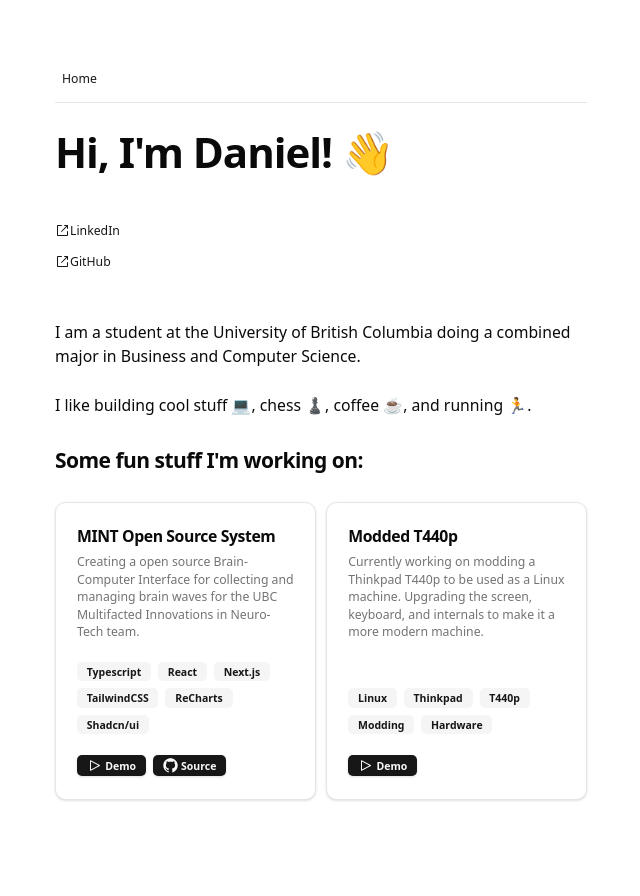
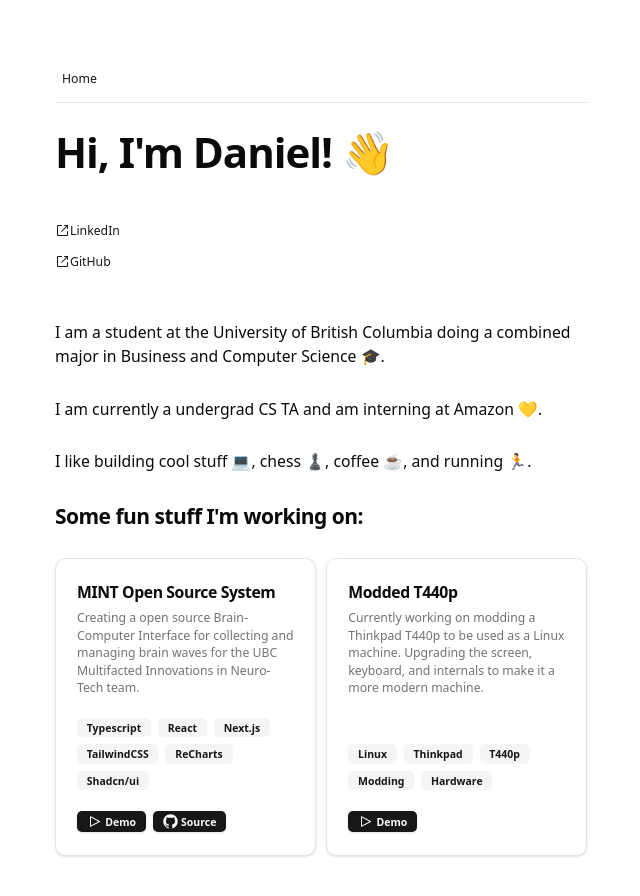
Before and after one commit to yood2/yood2.github.io, a Next.js app: page / in a window 1280 px wide. Shown: the top 896 px of the page, without its empty margins (319-959 px from the left). Built offline with nearby package versions, Linux system fonts and the light colour scheme.

Commit message:
extra changes

```diff
--- a/app/page.tsx
+++ b/app/page.tsx
@@ -13,10 +13,14 @@
             <Personal />
             <p className="text-base sm:text-lg">
                 I am a student at the University of British Columbia doing a
-                combined major in Business and Computer Science.
-                <br />
-                <br />I like building cool stuff 💻, chess ♟️, coffee ☕️, and
-                running 🏃.
+                combined major in Business and Computer Science 🎓.
+            </p>
+            <p className="text-base sm:text-lg">
+                I am currently a undergrad CS TA and am interning at Amazon 💛.
+            </p>
+            <p className="text-base sm:text-lg">
+                I like building cool stuff 💻, chess ♟️, coffee ☕️, and running
+                🏃.
             </p>
 
             <h3 className="scroll-m-20 text-2xl font-semibold tracking-tight">
```
